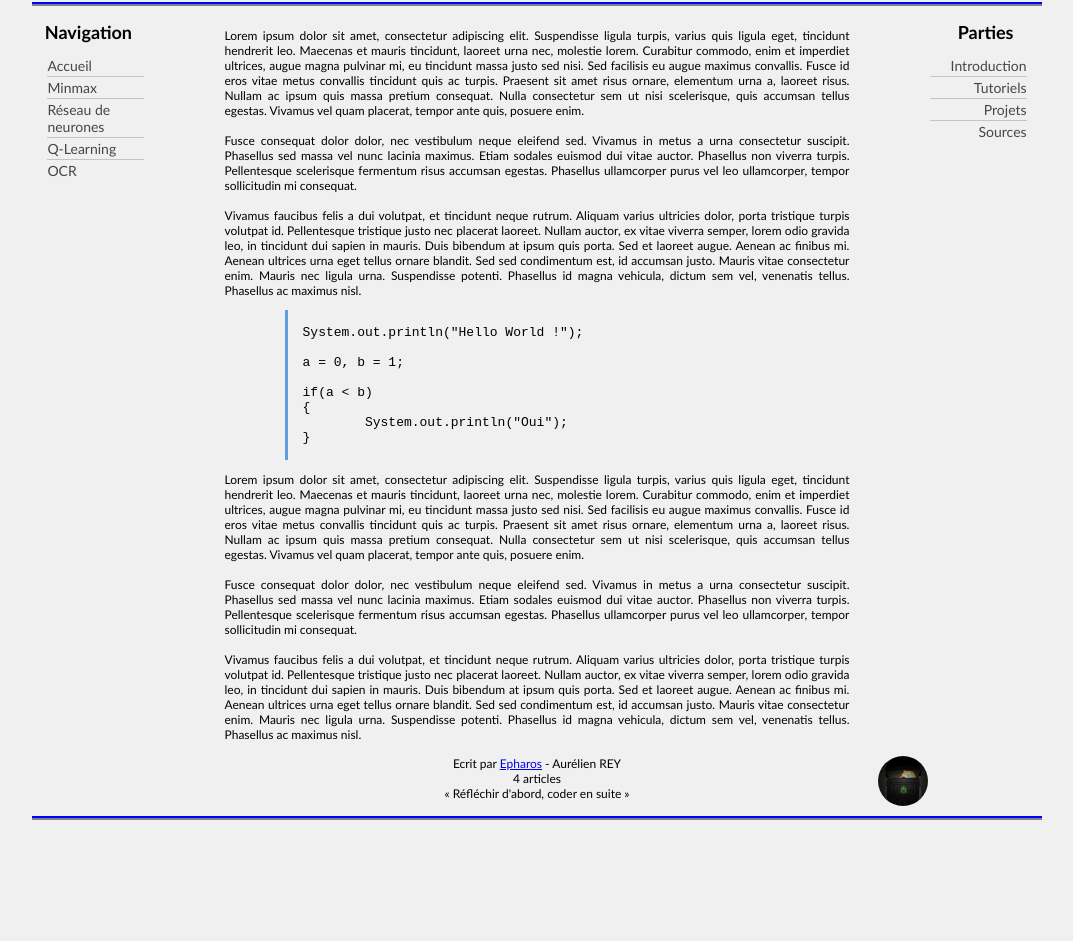
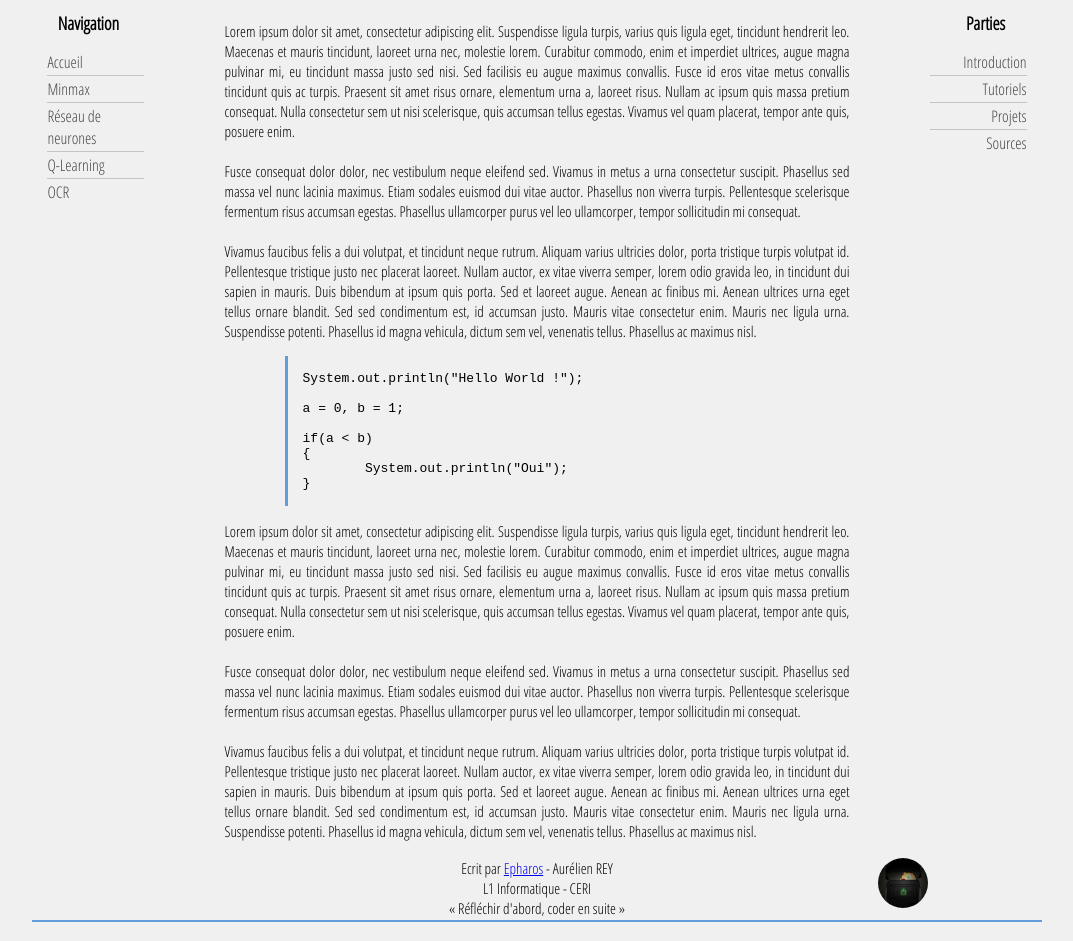
Before and after one commit to Epharos/Projet-S1, a plain HTML site: page index.html in a window 1280 px wide. Shown: the part 117-1058 px from the top of the page, without its empty margins (103-1176 px from the left). Before the commit the page ends 956 px from the top, so only its background shows below. Drawn offline with Linux system fonts and the light colour scheme.

Commit message:
Add files via upload

```diff
--- a/index.html
+++ b/index.html
@@ -9,6 +9,7 @@
 		<meta name="keywords" content="université d'Avignon, ceri, informatique, mini-projet">
 
 		<link rel="stylesheet" href="style.css">
+		<link href="https://fonts.googleapis.com/css?family=Open+Sans+Condensed:300" rel="stylesheet">
 
 		<title>Mini-projet</title>
 	</head>
@@ -23,8 +24,7 @@
 			</tr>
 
 			<tr>
-				<td colspan="3"><hr style="margin-bottom : 0; padding-bottom : 0; height : 2px; background-color : blue; border : none">
-				<hr style="margin-top : 0; padding-top : 0; height : 2px; background-color : gray; border : none"></td> <!-- SEPARATEURS -->
+				<td colspan="3"><hr style="margin-top : 0; padding-top : 0; height : 2px; background-color : rgba(0, 102, 204, 0.6); border : none"></td> <!-- SEPARATEURS -->
 			</tr>
 
 			<tr style="vertical-align : top">
@@ -82,13 +82,12 @@ if(a &lt; b)
 
 			<tr align="center">
 				<td></td>
-				<td id="informations"><img id="avatar" src="avatar.png" alt="avatar"><div id="author">Ecrit par <a href="author.html">Epharos</a> - Aurélien REY<br>4 articles<br><blockquote>Réfléchir d'abord, coder en suite</blockquote></div></td>
+				<td id="informations"><img id="avatar" src="avatar.png" alt="avatar"><div id="author">Ecrit par <a href="author.html">Epharos</a> - Aurélien REY<br>L1 Informatique - CERI<br><blockquote>Réfléchir d'abord, coder en suite</blockquote></div></td>
 				<td></td>
 			</tr>
 
 			<tr>
-				<td colspan="3"><hr style="margin-bottom : 0; padding-bottom : 0; height : 2px; background-color : blue; border : none">
-				<hr style="margin-top : 0; padding-top : 0; height : 2px; background-color : gray; border : none"></td> <!-- SEPARATEURS -->
+				<td colspan="3"><hr style="margin-top : 0; padding-top : 0; height : 2px; background-color : rgba(0, 102, 204, 0.6); border : none"></td> <!-- SEPARATEUR -->
 			</tr>
 
 			<tr>
--- a/style.css
+++ b/style.css
@@ -21,13 +21,13 @@ table
 
 #title
 {
-	font-family : "Quicksand", "Trebuchet MS", "Verdana", Arial, monospace;
+	font-family : "Quicksand", 'Open Sans Condensed', "Trebuchet MS", "Verdana", Arial, monospace;
 	font-size : 48px;
 }
 
 .nav
 {
-	font-family : "Quicksand", "Trebuchet MS", "Verdana", Arial, monospace;
+	font-family : "Quicksand", 'Open Sans Condensed', "Trebuchet MS", "Verdana", Arial, monospace;
 	font-size : 18px;
 	-webkit-margin-before : 5px;
 	-webkit-margin-after : 5px;
@@ -37,8 +37,8 @@ table
 #mainmenu
 {
 	list-style : none;
-	font-family : "Quicksand", "Trebuchet MS", "Verdana", Arial, monospace;
-	font-size : 14px;
+	font-family : "Quicksand", 'Open Sans Condensed', "Trebuchet MS", "Verdana", Arial, monospace;
+	font-size : 16px;
 	padding-left : 15px;
 }
 
@@ -61,8 +61,8 @@ table
 #articlemenu
 {
 	list-style : none;
-	font-family : "Quicksand", "Trebuchet MS", "Verdana", Arial, monospace;
-	font-size : 14px;
+	font-family : "Quicksand", 'Open Sans Condensed', "Trebuchet MS", "Verdana", Arial, monospace;
+	font-size : 16px;
 	padding : 0 15px 0 0;
 }
 
@@ -84,8 +84,8 @@ table
 
 p
 {
-	font-family : "Quicksand", "Trebuchet MS", "Verdana", Arial, monospace;
-	font-size : 12px;
+	font-family : "Quicksand", 'Open Sans Condensed', "Trebuchet MS", "Verdana", Arial, monospace;
+	font-size : 15px;
 }
 
 pre
@@ -97,11 +97,10 @@ pre
 
 #author
 {
-	font-family : "Quicksand", "Trebuchet MS", "Verdana", Arial, monospace;
-	font-size : 12px;
+	font-family : "Quicksand", 'Open Sans Condensed', "Trebuchet MS", "Verdana", Arial, monospace;
+	font-size : 15px;
 	margin : auto;
-	width : 290px;
-	height : 50px;
+	width : 300px;
 }
 
 #author blockquote
```
